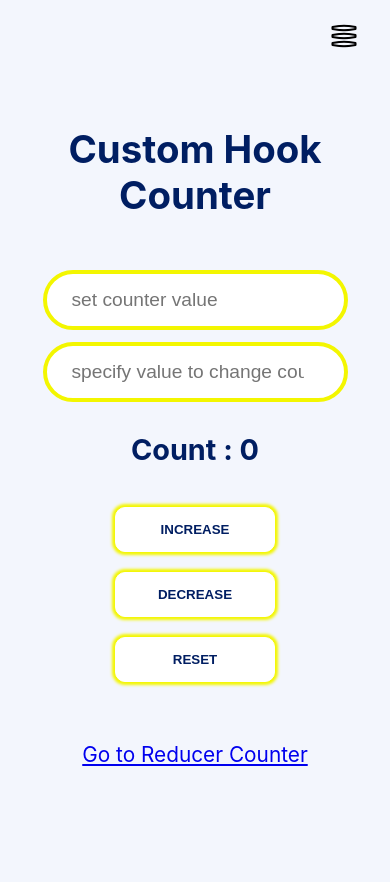
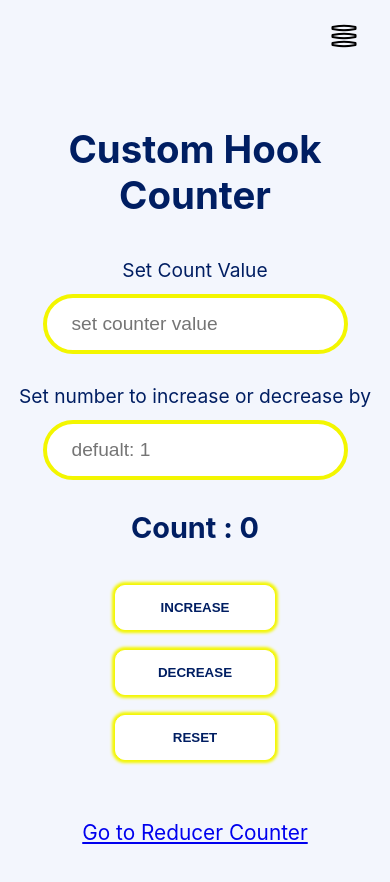
Before and after one commit to Timothy-Achonu/Alt-School-Exam-Project, a React (Create React App) app: page /counter in a window 390 px wide. Shown: the top 882 px of the page. Before the commit the page ends 844 px from the top, so only its background shows below. Built offline with nearby package versions, Linux system fonts and the light colour scheme.

Commit message:
adding labels to the inputs, editing the placeholder value of the inputs, removing the onBlur handler from the inputs

```diff
--- a/src/App.css
+++ b/src/App.css
@@ -101,13 +101,22 @@ nav .hamburger-menu {
   margin-top: 20px;
   width: 100%;
 }
+.counter > div > .input-wrapper > div {
+   display: flex;
+   flex-direction: column;
+   justify-content: center;
+   align-items: center;
+}
+.counter > div > .input-wrapper > div > label {
+  text-align: center;
+}
 .counter input {
   padding: 15px 25px;
   font-size: 1.2rem;
   outline: none;
   border: 4px solid rgba(243,246,0,255);
   border-radius: 30px;
-  margin: 0 8px;
+  margin: 0 35px;
   margin-top: 12px;
   /* width: 60px; */
 }
@@ -182,6 +191,9 @@ nav .hamburger-menu {
   nav .hamburger-menu {
     display: block;
   }
+  .counter > div > .input-wrapper > div:nth-child(2) {
+    margin-top: 30px;
+  }
   .counter .buttons-wrapper {
     flex-direction: column;
     justify-content: center;
--- a/src/components/Counter.jsx
+++ b/src/components/Counter.jsx
@@ -3,28 +3,36 @@ import useCounter from "./CustomHooks/useCounter";
 import { NavLink } from "react-router-dom";
 
 function Counter() {
-  const { count, increase, decrease, reset, setCountValue, setValue } = useCounter(0);
+  const { count, valueToChangeCountWith, increase, decrease, reset, setCountValue, setValue } =
+    useCounter(0);
   return (
     <div className="counter">
       <h1>Custom Hook Counter</h1>
       <div>
         <div className="input-wrapper">
+          <div>
+            <label for="count-value">Set Count Value</label>
             <input
               type="number"
+              name="count-value"
               placeholder="set counter value"
               onChange={setCountValue}
               onBlur={(e) => {
                 e.target.value = "";
               }}
             />
+          </div>
+          <div>
+            <label for="number-to-change-count-with">
+              Set number to increase or decrease by
+            </label>
             <input
               type="number"
-            placeholder="specify value to change count with"
+              placeholder="defualt: 1"
+              name="number-to-change-count-with"
               onChange={setValue}
-            onBlur={(e) => {
-              e.target.value = "";
-            }}
             />
+          </div>
         </div>
 
         <h2 className="count-num">Count : {count}</h2>
--- a/src/components/CustomHooks/useCounter.jsx
+++ b/src/components/CustomHooks/useCounter.jsx
@@ -32,5 +32,5 @@ export default function useCounter(initialValue = 0) {
             setValueTOChangeCountWith(num);
         }
     }
-  return {count, increase, decrease, reset, setCountValue, setValue}
+  return {count, valueToChangeCountWith, increase, decrease, reset, setCountValue, setValue}
 }
--- a/src/components/ReducerCounter.jsx
+++ b/src/components/ReducerCounter.jsx
@@ -18,7 +18,7 @@ function ReducerCounter() {
       return state;
     }
     return type === ACTIONS.SET_VALUE
-      ? { ...state, valueToChangeCountWith: num  }
+      ? { ...state, valueToChangeCountWith: num }
       : { ...state, count: num };
   }
   function reducer(state, action) {
@@ -32,7 +32,7 @@ function ReducerCounter() {
       case ACTIONS.DECREASE:
         return { ...state, count: state.count - state.valueToChangeCountWith };
       case ACTIONS.RESET:
-        return { count: 0, valueToChangeCountWith : 1,};
+        return { count: 0, valueToChangeCountWith: 1 };
       default:
         return state;
     }
@@ -51,29 +51,41 @@ function ReducerCounter() {
       elem: e.target,
     });
   }
-  const [state, dispatch] = useReducer(reducer, { count: 0, valueToChangeCountWith: 1 });
+  const [state, dispatch] = useReducer(reducer, {
+    count: 0,
+    valueToChangeCountWith: 1,
+  });
 
   return (
     <div className="counter">
       <h1>UseReducer Counter</h1>
       <div>
         <div className="input-wrapper">
+          <div>
+            <label for="count-value">Set Count Value</label>
             <input
               type="number"
+              name="count-value"
               placeholder="set counter value"
               onChange={countHandler}
               onBlur={(e) => {
                 e.target.value = "";
               }}
             />
+          </div>
+
+          <div>
+            <label for="number-to-change-count-with">
+              Set number to increase or decrease by
+            </label>
             <input
               type="number"
-            placeholder="specify value to change count with"
+              name="number-to-change-count-with"
+              placeholder="default: 1"
               onChange={valueHandler}
-            onBlur={(e) => {
-              e.target.value = "";
-            }}
+
             />
+          </div>
         </div>
 
         <h2 className="count-num">Count : {state.count}</h2>
@@ -105,6 +117,7 @@ function ReducerCounter() {
   );
 }
 export default ReducerCounter;
+//set number to increase or decrease by
 
 /*
 
```
Lines whose indentation alone changed are shown as unchanged.
